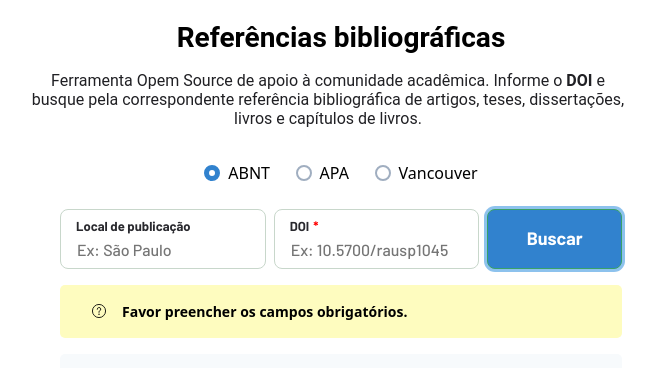
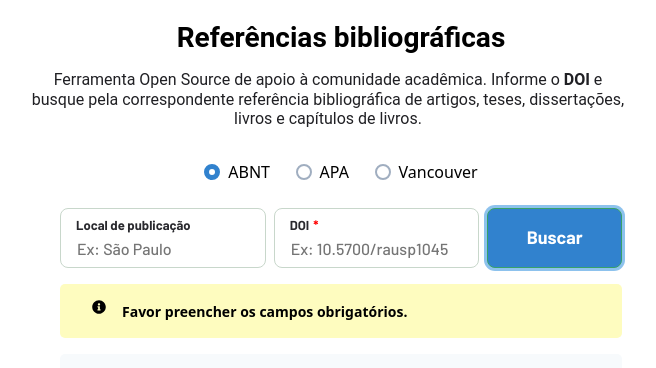
Before and after one commit to Renanf68/open-bibliographicrefs, a Next.js app: page / in a window 1280 px wide. Both pictures are taken after a click on the button "Buscar". Shown: the part 155-523 px from the top of the page, without its empty margins (299-955 px from the left). Built offline with nearby package versions, Linux system fonts and the light colour scheme.

Commit message:
Create footer and fix typos

```diff
--- a/src/components/Footer.tsx
+++ b/src/components/Footer.tsx
@@ -5,7 +5,7 @@ export const Footer = () => {
   return (
     <Flex justifyContent="center">
       <HStack spacing={4}>
-        <Link href="" isExternal>
+        <Link href="https://github.com/Renanf68/open-bibliographicrefs" isExternal>
           <Icon as={FaGithub} w="24px" h="24px"/>
         </Link>
         <Icon as={FaHeart} w="24px" h="24px" color="red.500"/>
--- a/src/components/FormMessage.tsx
+++ b/src/components/FormMessage.tsx
@@ -1,5 +1,6 @@
 import React from "react"
 import { Box, Text, Icon } from "@chakra-ui/react"
+import { FaCheckCircle, FaInfoCircle} from 'react-icons/fa'
 
 interface FormMsgProps {
   type: number
@@ -17,15 +18,14 @@ export const FormMessage = ({ type, message }: FormMsgProps) => {
       borderRadius="sm"
     >
       <Text
-        as="p"
         fontSize="sm"
         fontWeight="bold"
         color={type === 1 ? "#38A169" : "#000"}
       >
         {type === 1 ? (
-          <Icon name="check" mr="1rem" mb="0.2rem" />
+          <Icon as={FaCheckCircle} mr="1rem" mb="0.2rem" />
         ) : (
-          <Icon name="info-outline" mr="1rem" mb="0.2rem" />
+          <Icon as={FaInfoCircle} mr="1rem" mb="0.2rem" />
         )}
         {message}
       </Text>
--- a/src/components/SearchByDoiExtraInputsBox.tsx
+++ b/src/components/SearchByDoiExtraInputsBox.tsx
@@ -1,11 +1,12 @@
 import React from "react";
 import { Box, Text, Icon } from "@chakra-ui/react";
+import { FaInfoCircle } from "react-icons/fa"
 
 export const ExtraInputsBox = ({ children }) => {
   return (
     <Box w="100%" mt="1rem" bg="gray.100" py="2rem" px="2rem" borderRadius="sm">
-      <Text as="p" mb="4">
-        <Icon name="info-outline" mr="1rem" mb="0.3rem" /> Preencha os campos
+      <Text mb="4">
+        <Icon as={FaInfoCircle} mr="1" mb="0.3rem" /> Preencha os campos
         abaixo para concluir a formatação da referência:
       </Text>
       {children}
--- a/src/components/SearchByDoiForm.tsx
+++ b/src/components/SearchByDoiForm.tsx
@@ -20,7 +20,7 @@ import { SearchByDoiResultAPA } from "./apa/SearchByDoiResultAPA";
 import { SearchByDoiResultVanc } from "./vancouver/SearchByDoiResultVanc";
 import { ExtraInputsBox } from "./SearchByDoiExtraInputsBox";
 import { DOIResponse, Standard } from '../types';
-import { FaPlusSquare, FaTrashAlt } from 'react-icons/fa'
+import { MdClose } from 'react-icons/md'
 import { CustomInput } from "./CustomInput";
 
 interface SearchByDoiFormProps {
@@ -266,7 +266,7 @@ export const SearchByDoiForm = ({ standard }: SearchByDoiFormProps) => {
                 id={`auth-${index}`}
                 label={`Nome autor ${index + 1}`}
                 placeholder={`Digite o nome do autor ${index + 1}`}
-                w={bookAuthArray.length === 1 ? '100%' : '95%'}
+                w={bookAuthArray.length === 1 ? '100%' : '98%'}
                 value={auth.fullName}
                 onChange={(e: React.FormEvent<HTMLInputElement>) =>
                   updateAuthors(index, e.currentTarget.value)
@@ -279,7 +279,9 @@ export const SearchByDoiForm = ({ standard }: SearchByDoiFormProps) => {
                     title="Excluir Autor"
                     _focus={{ outline: "none" }}
                     cursor="pointer"
-                    as={FaTrashAlt}
+                    color="red.500"
+                    fontSize="xl"
+                    as={MdClose}
                     onClick={() => deleteAuthor(auth.id)}
                   />
                 </Center>
--- a/src/pages/index.tsx
+++ b/src/pages/index.tsx
@@ -12,7 +12,7 @@ export default function Home() {
       <Flex flexDir="column" justifyContent="center">
         <Heading as="h1" fontSize="28px" textAlign="center">Referências bibliográficas</Heading>
         <Heading as="h2" mt="4" maxW="600px" fontSize="16px" fontWeight="400" textAlign="center" color="gray.700">
-          Ferramenta Opem Source de apoio à comunidade acadêmica. Informe o
+          Ferramenta Open Source de apoio à comunidade acadêmica. Informe o
           <Tooltip
             label="A sigla DOI significa Digital Object Identifier (Identificador de Objeto Digital). Mais informação em https://www.doi.org/"
             aria-label="Identificador de Objeto Digital"
```
